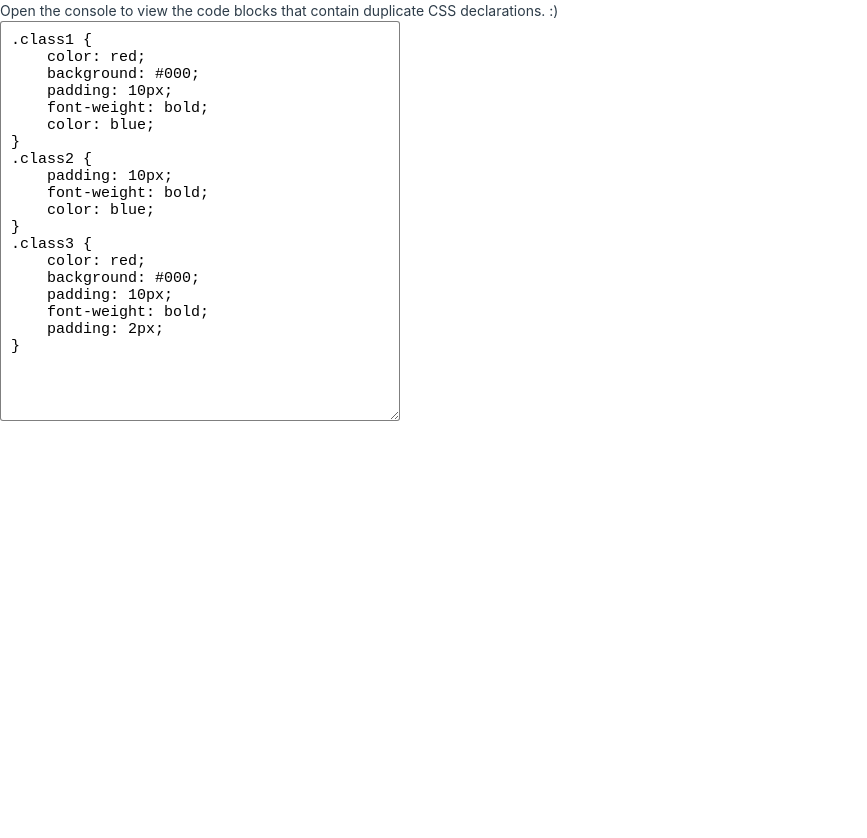
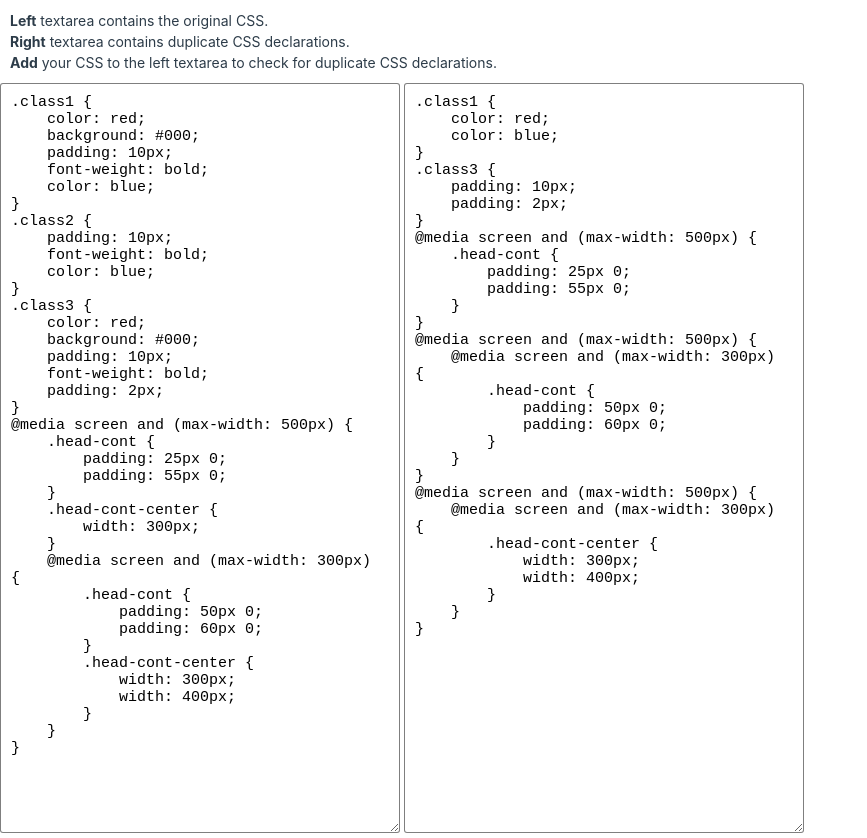
Before and after one commit to cgabriel5/css-dupe-finder, a plain HTML site: page index.html in a window 1280 px wide. Shown: the whole page, without its empty margins (0-867 px from the left). Before the commit the page ends 800 px from the top, so only its background shows below. Drawn offline with Linux system fonts and the light colour scheme.

Commit message:
refactor: Update styles.css & index.html
The demo page has been updated and now hosts 2 textareas that show
the libraries functionality. This warranted changes to index.html and
styles.css.

```diff
--- a/css/styles.css
+++ b/css/styles.css
@@ -33,14 +33,28 @@ body {
 
 /* [----- CSS.SITE.STYLES.START -----] */
 
-.textarea1 {
+.message {
+    padding: 10px;
+}
+
+.bold {
+    font-weight: bold;
+}
+
+.textarea {
     padding: 10px;
     border: 1px solid rgba(0, 0, 0, 0.5);
     border-radius: 3px;
     width: 400px;
-    height: 400px;
+    height: 750px;
     font-size: 15px;
-    display: block;
+}
+
+textarea:focus {
+    /* Taken from GitHub. It's just pretty. ;) */
+    border-color: #2188ff;
+    outline: none;
+    box-shadow: inset 0 1px 2px rgba(27, 31, 35, 0.075), 0 0 0 0.2em rgba(3, 102, 214, 0.3);
 }
 
 
--- a/index.html
+++ b/index.html
@@ -14,8 +14,11 @@
 </head>
 
 <body>
-    Open the console to view the code blocks that contain duplicate CSS declarations. :)
-    <textarea id="textarea" class="textarea1">
+    <div class="message"><span class="bold">Left</span> textarea contains the original CSS.
+        <br> <span class="bold">Right</span> textarea contains duplicate CSS declarations.
+        <br> <span class="bold">Add</span> your CSS to the left textarea to check for duplicate CSS declarations.</div>
+    <div class="textarea-cont">
+        <textarea id="textarea1" class="textarea">
 .class1 {
     color: red;
     background: #000;
@@ -35,7 +38,28 @@
     font-weight: bold;
     padding: 2px;
 }
-    </textarea>
+@media screen and (max-width: 500px) {
+    .head-cont {
+        padding: 25px 0;
+        padding: 55px 0;
+    }
+    .head-cont-center {
+        width: 300px;
+    }
+    @media screen and (max-width: 300px) {
+        .head-cont {
+            padding: 50px 0;
+            padding: 60px 0;
+        }
+        .head-cont-center {
+            width: 300px;
+            width: 400px;
+        }
+    }
+}
+        </textarea>
+        <textarea id="textarea2" class="textarea"></textarea>
+    </div>
 </body>
 
 </html>
```
